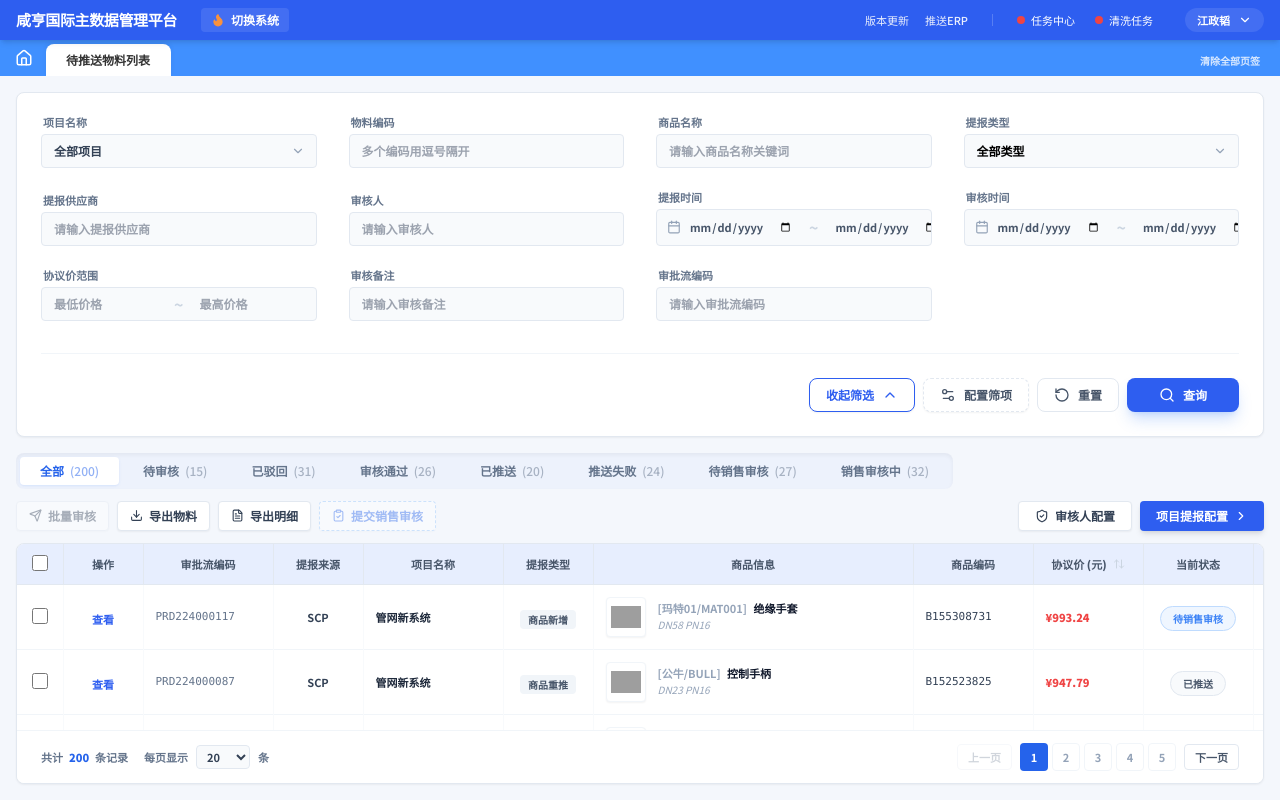
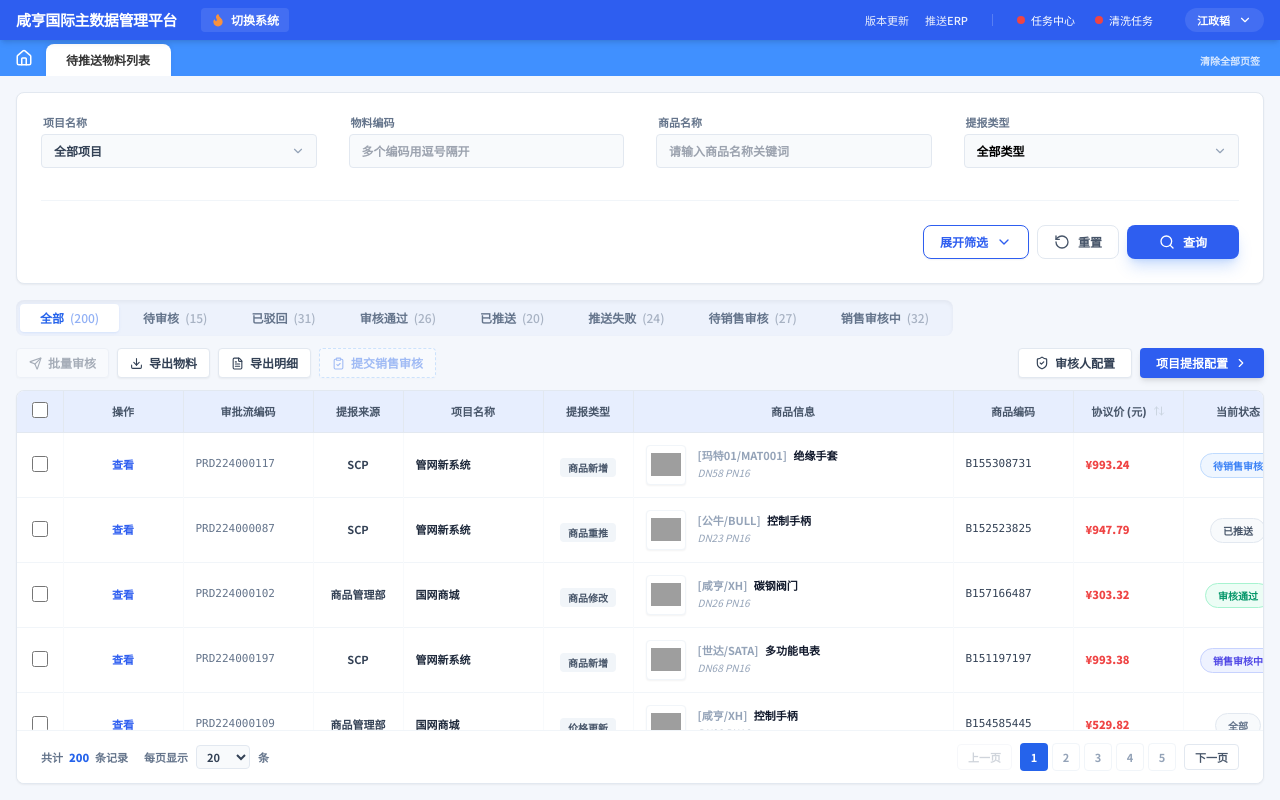
Before and after one commit to snoopyrosas852-lang/MPM, a React (Vite) app: page / in a window 1280 px wide. Built offline with nearby package versions, Linux system fonts and the light colour scheme; grey boxes are pictures that could not be loaded.

Commit message:
feat(MaterialList): Adjust UI for better usability
Increase the width of the operations column and simplify filter expansion state to improve the user experience in the material list.

```diff
--- a/components/MaterialList.tsx
+++ b/components/MaterialList.tsx
@@ -1,7 +1,7 @@
 
 import React, { useState, useMemo, useRef, useEffect } from 'react';
 import {
-  Search, RotateCcw, Settings2, Check, Layout, X, Info,
+  Search, RotateCcw, Check, Layout, X, Info,
   ArrowUpDown, ChevronUp, ChevronDown, Filter, ChevronRight, Calendar,
   Download, FileText, Send, ShieldCheck, UserPlus, ClipboardCheck
 } from 'lucide-react';
@@ -69,8 +69,7 @@ interface SortConfig {
 
 const MaterialList: React.FC<Props> = ({ onOpenReviewerConfig, onOpenProjectConfig, onOpenDetail }) => {
   const [activeStatus, setActiveStatus] = useState<MaterialStatus>(MaterialStatus.ALL);
-  const [showFilterConfig, setShowFilterConfig] = useState(false);
-  const [isFilterExpanded, setIsFilterExpanded] = useState(true);
+  const [isFilterExpanded, setIsFilterExpanded] = useState(false);
   const [sortConfig, setSortConfig] = useState<SortConfig>({ key: 'submitTime', direction: 'desc' });
 
   // 分页状态
@@ -82,7 +81,7 @@ const MaterialList: React.FC<Props> = ({ onOpenReviewerConfig, onOpenProjectConf
 
   const [colWidths, setColWidths] = useState<Record<string, number>>({
     selection: 46,
-    ops: 80,
+    ops: 120, // 增加操作列宽度以容纳更多按钮
     flowId: 130,
     source: 90,
     project: 140,
@@ -102,7 +101,7 @@ const MaterialList: React.FC<Props> = ({ onOpenReviewerConfig, onOpenProjectConf
   const startX = useRef<number>(0);
   const startWidth = useRef<number>(0);
 
-  const [filterOptions, setFilterOptions] = useState<FilterOption[]>([
+  const [filterOptions] = useState<FilterOption[]>([
     { key: 'projectName', label: '项目名称', visible: true, order: 1 },
     { key: 'code', label: '物料编码', visible: true, order: 2 },
     { key: 'name', label: '商品名称', visible: true, order: 3 },
@@ -115,18 +114,6 @@ const MaterialList: React.FC<Props> = ({ onOpenReviewerConfig, onOpenProjectConf
     { key: 'auditRemark', label: '审核备注', visible: true, order: 10 },
     { key: 'flowCode', label: '审批流编码', visible: true, order: 11 },
   ]);
-
-  const configRef = useRef<HTMLDivElement>(null);
-
-  useEffect(() => {
-    const handleClickOutside = (event: MouseEvent) => {
-      if (configRef.current && !configRef.current.contains(event.target as Node)) {
-        setShowFilterConfig(false);
-      }
-    };
-    document.addEventListener('mousedown', handleClickOutside);
-    return () => document.removeEventListener('mousedown', handleClickOutside);
-  }, []);
 
   useEffect(() => {
     const handleMouseMove = (e: MouseEvent) => {
@@ -209,10 +196,10 @@ const MaterialList: React.FC<Props> = ({ onOpenReviewerConfig, onOpenProjectConf
 
   const getStatusStyle = (s: MaterialStatus) => {
     switch (s) {
-      case MaterialStatus.PENDING_AUDIT: return 'bg-blue-50 text-blue-600 border-blue-200';
+      case MaterialStatus.PENDING_AUDIT: return 'bg-blue-50 text-blue-500 border-blue-200';
       case MaterialStatus.APPROVED: return 'bg-emerald-50 text-emerald-600 border-emerald-200';
       case MaterialStatus.REJECTED: return 'bg-red-50 text-red-500 border-red-200';
-      case MaterialStatus.PUSH_FAILED: return 'bg-orange-50 text-orange-600 border-orange-200';
+      case MaterialStatus.PUSH_FAILED: return 'bg-orange-50 text-orange-500 border-orange-200';
       case MaterialStatus.SALES_AUDITING: return 'bg-indigo-50 text-indigo-600 border-indigo-200';
       case MaterialStatus.PUSHED: return 'bg-slate-50 text-slate-600 border-slate-200';
       case MaterialStatus.PENDING_SALES_AUDIT: return 'bg-blue-50 text-blue-500 border-blue-200';
@@ -329,12 +316,12 @@ const MaterialList: React.FC<Props> = ({ onOpenReviewerConfig, onOpenProjectConf
 
   return (
     <div className="flex flex-col h-full bg-[#f4f7fc]">
-      {/* 优化后的筛选面板 - 遵循截图中的间距与圆角 */}
+      {/* 优化后的筛选面板 - 遵循截图中的布局调整 */}
       <div className="bg-white m-4 mb-2 rounded-lg border border-slate-200 shadow-sm p-6 relative transition-all duration-300">
         <div className={`grid grid-cols-4 gap-x-8 gap-y-6 items-end transition-all duration-500`}>
           {visibleFilters.map((opt, index) => {
-             // 默认显示前 4 个，展开后全显示
-             if (!isFilterExpanded && index >= 8) return null;
+             // 收起时显示前 4 个（刚好一行），展开后全显示
+             if (!isFilterExpanded && index >= 4) return null;
              return (
                <div key={opt.key} className="transition-all duration-300 animate-in fade-in slide-in-from-top-1">
                  {renderSearchItem(opt.key, opt.label)}
@@ -344,7 +331,7 @@ const MaterialList: React.FC<Props> = ({ onOpenReviewerConfig, onOpenProjectConf
         </div>
 
         <div className="mt-8 flex items-center justify-end gap-3 pt-6 border-t border-slate-100">
-          <div className="flex gap-2 relative" ref={configRef}>
+          <div className="flex gap-2 relative">
             <button
               onClick={() => setIsFilterExpanded(!isFilterExpanded)}
               className="flex items-center gap-2 px-4 py-2 bg-white border border-[#2e5ef0] rounded-lg text-xs font-bold text-[#2e5ef0] hover:bg-blue-50 transition-all active:scale-95 shadow-sm"
@@ -354,13 +341,6 @@ const MaterialList: React.FC<Props> = ({ onOpenReviewerConfig, onOpenProjectConf
             </button>
 
             <button
-              onClick={() => setShowFilterConfig(!showFilterConfig)}
-              className={`group flex items-center gap-2 px-4 py-2 border rounded-lg text-xs font-bold transition-all shadow-sm active:scale-95 ${showFilterConfig ? 'bg-blue-50 border-blue-500 text-blue-600 border-dashed ring-2 ring-blue-500/10' : 'bg-white border-slate-200 text-slate-600 border-dashed hover:border-blue-400 hover:text-blue-500'}`}
-            >
-              <Settings2 size={16} className={`${showFilterConfig ? 'rotate-90' : 'group-hover:rotate-45'} transition-transform duration-300`} />
-              配置筛项
-            </button>
-            <button
                onClick={() => {setCurrentPage(1); setActiveStatus(MaterialStatus.ALL);}}
                className="flex items-center gap-2 px-4 py-2 bg-white border border-slate-200 rounded-lg text-xs font-bold text-slate-600 hover:bg-slate-50 active:scale-95 transition-all"
             >
@@ -369,39 +349,11 @@ const MaterialList: React.FC<Props> = ({ onOpenReviewerConfig, onOpenProjectConf
             <button className="flex items-center gap-2 px-8 py-2 bg-[#2e5ef0] text-white rounded-lg text-xs font-bold shadow-lg shadow-blue-500/25 hover:bg-blue-700 transition-all active:scale-95">
               <Search size={16} /> 查询
             </button>
-
-            {/* 配置下拉菜单 */}
-            {showFilterConfig && (
-              <div className="absolute right-0 top-full mt-2 w-[400px] bg-white border border-slate-200 shadow-2xl rounded-xl z-[100] animate-in fade-in zoom-in-95 duration-200 overflow-hidden ring-1 ring-black/10">
-                <div className="p-4 bg-slate-50 border-b border-slate-100 flex items-center justify-between">
-                  <div className="flex items-center gap-2">
-                    <Layout size={16} className="text-blue-600" />
-                    <span className="text-xs font-black text-slate-800">搜索项配置</span>
-                  </div>
-                </div>
-                <div className="p-4 bg-white">
-                  <div className="grid grid-cols-2 gap-3 max-h-[300px] overflow-y-auto custom-scrollbar pr-1">
-                    {filterOptions.sort((a, b) => a.order - b.order).map(opt => (
-                      <label key={opt.key} className={`flex items-center gap-2 p-2 rounded cursor-pointer border transition-all ${opt.visible ? 'bg-blue-50/40 border-blue-200' : 'border-slate-100 hover:border-slate-300'}`}>
-                        <div className={`w-4 h-4 rounded border flex items-center justify-center transition-all ${opt.visible ? 'bg-blue-600 border-blue-600' : 'bg-white border-slate-300'}`}>
-                          {opt.visible && <Check size={10} className="text-white" strokeWidth={4} />}
-                          <input type="checkbox" className="hidden" checked={opt.visible} onChange={() => setFilterOptions(prev => prev.map(f => f.key === opt.key ? {...f, visible: !f.visible} : f))} />
-                        </div>
-                        <span className={`text-[11px] font-bold ${opt.visible ? 'text-blue-700' : 'text-slate-500'}`}>{opt.label}</span>
-                      </label>
-                    ))}
-                  </div>
-                </div>
-                <div className="p-4 bg-slate-50 border-t border-slate-100 flex items-center justify-end">
-                  <button onClick={() => setShowFilterConfig(false)} className="px-6 py-1.5 bg-[#2e5ef0] text-white rounded text-xs font-bold shadow-sm hover:bg-blue-700 transition-all">完成</button>
-                </div>
-              </div>
-            )}
           </div>
         </div>
       </div>
 
-      {/* 状态切换栏 - 高度还原截图 */}
+      {/* 状态切换栏 */}
       <div className="mx-4 mb-3 flex gap-1 items-center bg-[#e7eefe]/50 p-1 rounded-lg w-fit shadow-inner mt-2">
         {Object.values(MaterialStatus).map((s) => (
           <button
@@ -520,7 +472,15 @@ const MaterialList: React.FC<Props> = ({ onOpenReviewerConfig, onOpenProjectConf
                     />
                   </td>
                   <td className="p-3 border-r border-slate-50 text-center" onClick={e => e.stopPropagation()}>
-                    <button onClick={() => onOpenDetail(row)} className="text-[11px] font-bold text-[#2e5ef0] hover:underline transition-all">查看</button>
+                    <div className="flex justify-center items-center gap-2">
+                      {row.status === MaterialStatus.PENDING_AUDIT && (
+                        <>
+                          <button className="text-[11px] font-bold text-blue-600 hover:underline transition-all whitespace-nowrap">通过</button>
+                          <button className="text-[11px] font-bold text-red-500 hover:underline transition-all whitespace-nowrap">驳回</button>
+                        </>
+                      )}
+                      <button onClick={() => onOpenDetail(row)} className="text-[11px] font-bold text-[#2e5ef0] hover:underline transition-all whitespace-nowrap">查看</button>
+                    </div>
                   </td>
                   <td className="p-3 border-r border-slate-50 text-[11px] font-medium text-slate-500 truncate font-mono">{row.flowCode}</td>
                   <td className="p-3 border-r border-slate-50 text-[11px] font-bold text-slate-700 text-center">{row.submissionSource}</td>
```
